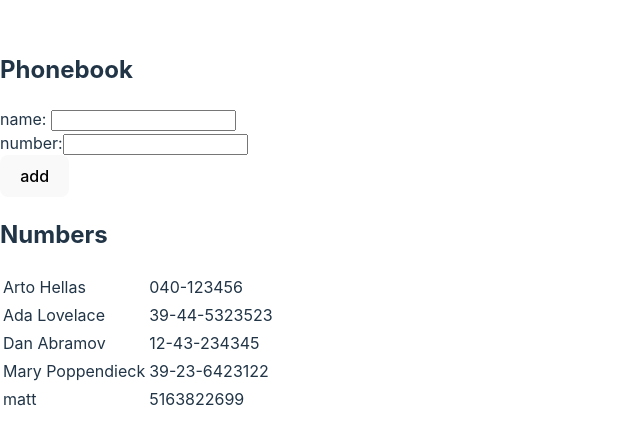
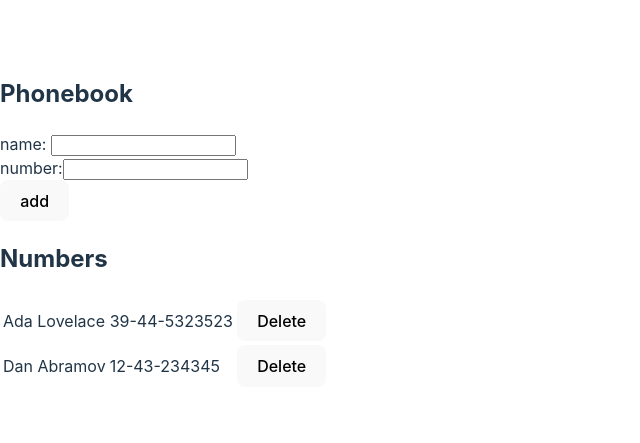
Before and after one commit to mattdimicelli/fso2025_part2, a React (Vite) app in the folder phonebook/: page / in a window 1280 px wide. Shown: the part 177-620 px from the top of the page, without its empty margins (0-640 px from the left). Built offline with nearby package versions, Linux system fonts and the light colour scheme; data requests are answered from the project's data file.

Commit message:
finish 2.14

```diff
--- a/phonebook/db.json
+++ b/phonebook/db.json
@@ -1,10 +1,5 @@
 {
   "persons": [
-    {
-      "name": "Arto Hellas",
-      "number": "040-123456",
-      "id": "1"
-    },
     {
       "name": "Ada Lovelace",
       "number": "39-44-5323523",
@@ -14,16 +9,6 @@
       "name": "Dan Abramov",
       "number": "12-43-234345",
       "id": "3"
-    },
-    {
-      "name": "Mary Poppendieck",
-      "number": "39-23-6423122",
-      "id": "4"
-    },
-    {
-      "id": "6d55",
-      "name": "matt",
-      "number": "5163822699"
     }
   ]
 }
--- a/phonebook/src/App.jsx
+++ b/phonebook/src/App.jsx
@@ -40,7 +40,7 @@ const App = () => {
             newName={newName} newNumber={newNumber}
       />
       <h2>Numbers</h2>
-      <Directory persons={persons}/>
+      <Directory persons={persons} setPersons={setPersons} />
     </div>
   )
 }
--- a/phonebook/src/components/Directory.jsx
+++ b/phonebook/src/components/Directory.jsx
@@ -1,9 +1,9 @@
 import Entry from './Entry.jsx';
-const Directory = ({ persons }) => {
+const Directory = ({ persons, setPersons }) => {
   return (
     <table>
       <tbody>
-      {persons.map(person => <Entry key={person.name} person={person} /> )}
+      {persons.map(person => <Entry key={person.name} person={person} setPersons={setPersons} persons={persons} /> )}
       </tbody>
     </table>
   )
--- a/phonebook/src/components/Entry.jsx
+++ b/phonebook/src/components/Entry.jsx
@@ -1,8 +1,23 @@
-const Entry = ({ person }) => {
+import httpService from '../services/httpService.js';
+const { deleteEntry } = httpService;
+
+const Entry = ({ person, setPersons, persons }) => {
+
+  const handleClick = () => {
+    if (confirm(`Click OK to proceed with deleting ${person.name}'s entry. Otherwise click Cancel`)){
+      deleteEntry(person.id).then(deleted => {
+        if (deleted === true) {
+          setPersons(persons.filter(persona => person.id !== persona.id));
+        }
+      });
+    }
+  }
+
   return (
     <tr>
       <td>{person.name}</td>
       <td>{person.number}</td>
+      <td><button onClick={handleClick}>Delete</button></td>
     </tr>
   )
 }
--- a/phonebook/src/services/httpService.js
+++ b/phonebook/src/services/httpService.js
@@ -13,4 +13,10 @@ const postEntry = (data) => {
     .then(res => res.data)
 }
 
-export default {getDirectory, postEntry}
+const deleteEntry = (id) => {
+  return axios
+    .delete(`${URL}/${id}`)
+    .then(res => res.data.id === id)
+}
+
+export default { getDirectory, postEntry, deleteEntry }
```
